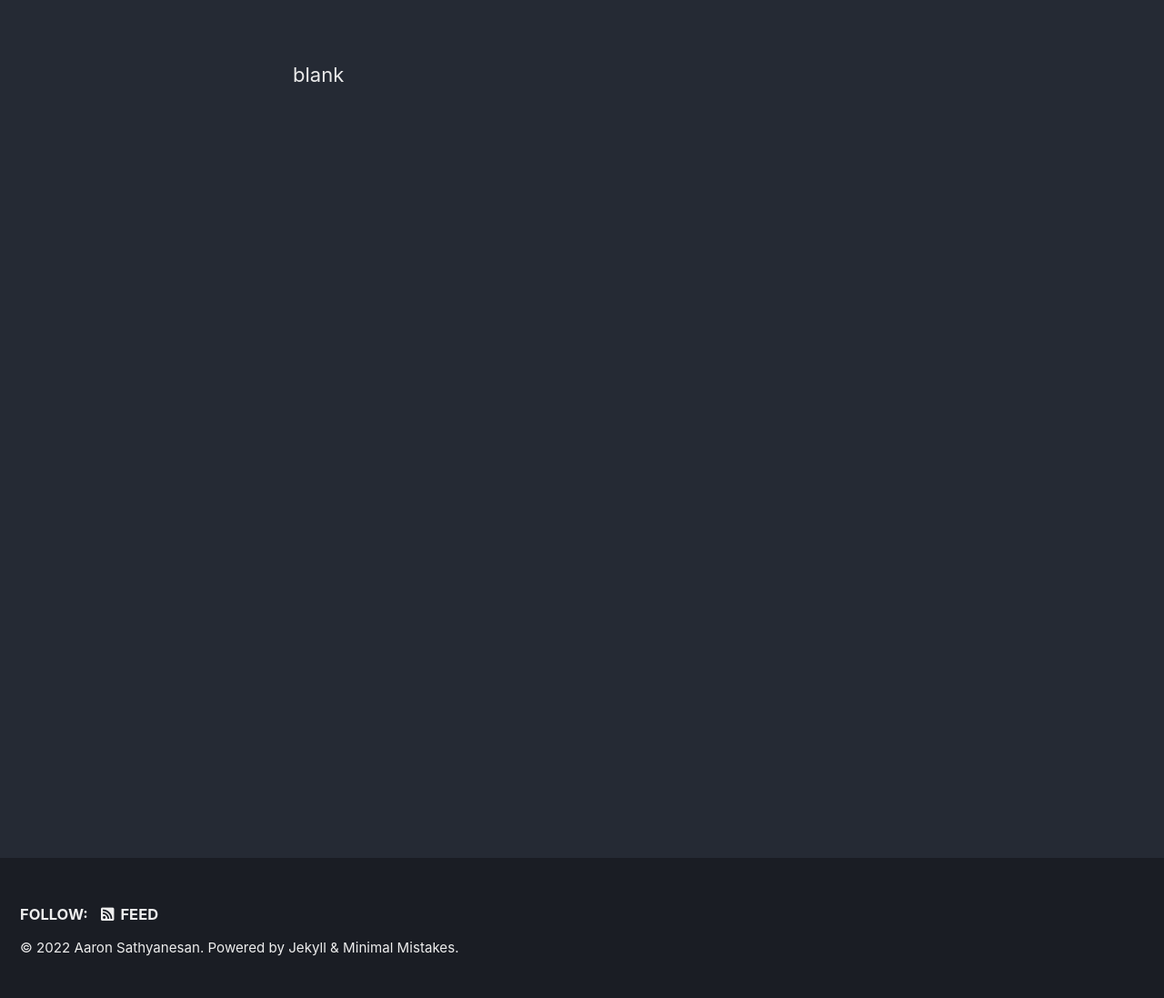
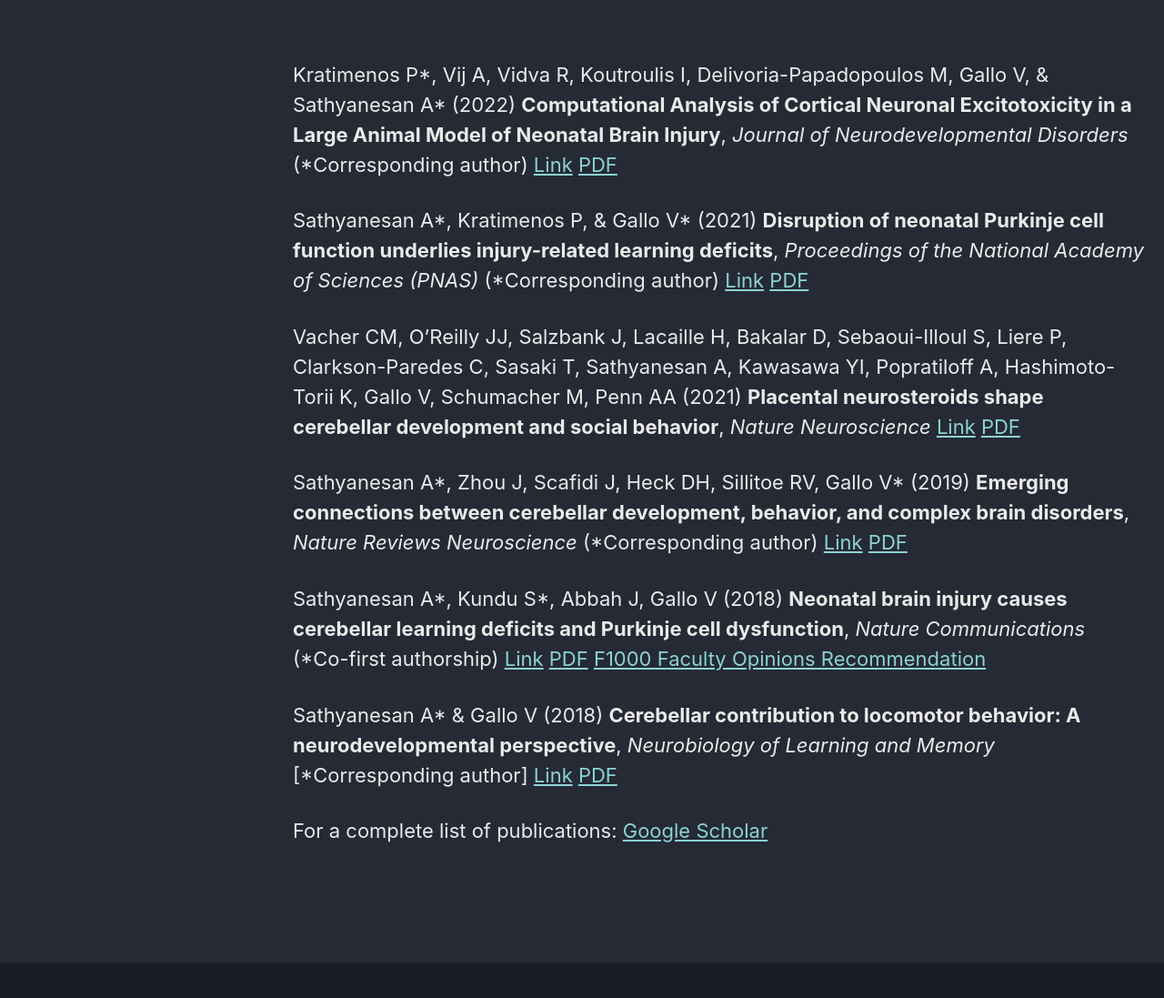
Before and after one commit to Sathyanesan-Lab/Sathyanesan-Lab.github.io, a Jekyll site: the page built from Publications/index.md, in a window 1280 px wide and 1400 px high. Shown: the part 302-1399 px from the top of the window at 91% size. Built offline with Jekyll 4.4.1, drawn with Linux system fonts in a browser that asks for light colours; cached includes are drawn as plain includes; our own code applies the rules of GitHub Pages for plain Markdown files.

Commit message:
update publications

```diff
--- a/Publications/index.md
+++ b/Publications/index.md
@@ -1 +1,19 @@
-blank
+Kratimenos P\*, Vij A, Vidva R, Koutroulis I, Delivoria-Papadopoulos M, Gallo V, & Sathyanesan A\* (2022) **Computational Analysis of Cortical Neuronal Excitotoxicity in a Large Animal Model of Neonatal Brain Injury**, *Journal of Neurodevelopmental Disorders* (\*Corresponding author)
+[Link](https://doi.org/10.1186/s11689-022-09431-3) [PDF](https://jneurodevdisorders.biomedcentral.com/track/pdf/10.1186/s11689-022-09431-3.pdf)
+
+Sathyanesan A\*, Kratimenos P, & Gallo V\* (2021) **Disruption of neonatal Purkinje cell function underlies injury-related learning deficits**, *Proceedings of the National Academy of Sciences (PNAS)* (\*Corresponding author)
+[Link](https://www.pnas.org/content/118/11/e2017876118) [PDF](https://www.pnas.org/content/pnas/118/11/e2017876118.full.pdf)
+
+Vacher CM, O’Reilly JJ, Salzbank J, Lacaille H, Bakalar D, Sebaoui-Illoul S, Liere P, Clarkson-Paredes C, Sasaki T, Sathyanesan A, Kawasawa YI, Popratiloff A, Hashimoto-Torii K, Gallo V, Schumacher M, Penn AA (2021) **Placental neurosteroids shape cerebellar development and social behavior**, *Nature Neuroscience*
+[Link](https://www.nature.com/articles/s41593-021-00896-4) [PDF](https://www.nature.com/articles/s41593-021-00896-4.pdf)
+
+Sathyanesan A\*, Zhou J, Scafidi J, Heck DH, Sillitoe RV, Gallo V\* (2019) **Emerging connections between cerebellar development, behavior, and complex brain disorders**, *Nature Reviews Neuroscience* (\*Corresponding author)
+[Link](https://www.nature.com/articles/s41583-019-0152-2) [PDF](https://drive.google.com/file/d/16-6YUzN_p6NwNCBC_mLdFOC-CKtMaTyS/view?usp=sharing)
+
+Sathyanesan A\*, Kundu S\*, Abbah J, Gallo V (2018) **Neonatal brain injury causes cerebellar learning deficits and Purkinje cell dysfunction**, *Nature Communications* (\*Co-first authorship)
+[Link](https://www.nature.com/articles/s41467-018-05656-w) [PDF](https://www.nature.com/articles/s41467-018-05656-w.pdf) [F1000 Faculty Opinions Recommendation](https://doi.org/10.3410/f.733803457.793554846)
+
+Sathyanesan A\* & Gallo V (2018) **Cerebellar contribution to locomotor behavior: A neurodevelopmental perspective**, *Neurobiology of Learning and Memory* [\*Corresponding author]
+[Link](https://doi.org/10.1016/j.nlm.2018.04.016) [PDF](https://drive.google.com/file/d/1rcEFpKyk136liqW7QBrkRDdpCcD_XZ7t/view?usp=sharing)
+
+For a complete list of publications: [Google Scholar](https://scholar.google.com/citations?user=j4aAH58AAAAJ&hl=en&oi=ao)
```
